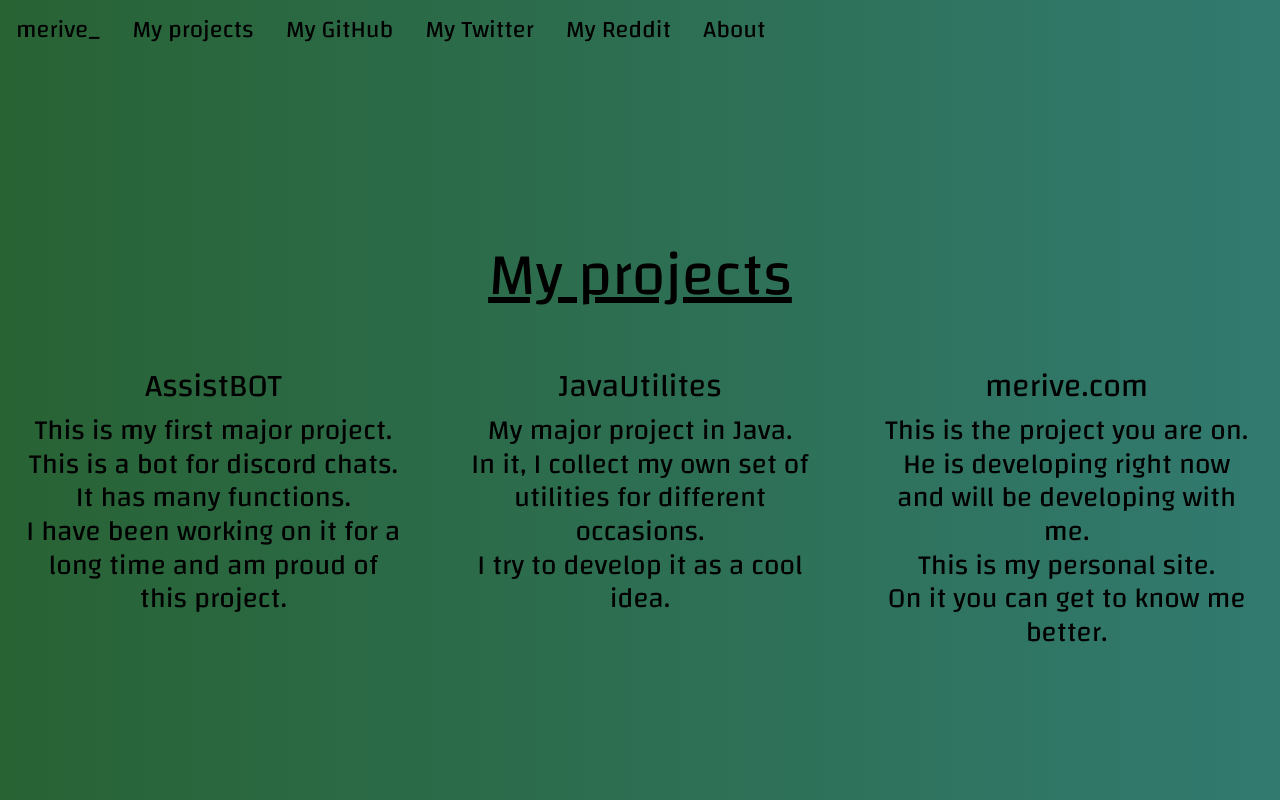
After one commit to merive/merive.com, a Flask app: template templates/projects.html in a window 1280 px wide. The commit adds this page. Run offline with Flask 2, Linux system fonts and the light colour scheme; the template is opened without the code that fills it, so the values that code supplies are empty; some libraries are stand-ins or nearby versions.

Commit message:
Add page My Projects

```diff
--- a/app.py
+++ b/app.py
@@ -14,6 +14,11 @@ def about():
     return render_template('about.html')
 
 
+@app.route('/projects')
+def projects():
+	return render_template('projects.html')
+
+
 @app.errorhandler(404)
 def page_not_found():
     return render_template('404.html'), 404
--- a/static/css/style.css
+++ b/static/css/style.css
@@ -46,3 +46,18 @@ footer {
     color: black;
     font-family: 'Monoton', cursive;
 }
+
+.mp {
+    position: absolute;
+    width: 100%;
+    bottom: 100%;
+    text-align: center;
+    font-size: 24px;
+}
+
+.project {
+    font-size: 12px;
+    float: left;
+    margin: 1.858736059%;
+    width: 29.615861214%;
+}
--- a/templates/base.html
+++ b/templates/base.html
@@ -16,6 +16,7 @@
         <h4>
             <nav class="nav nav-masthead justify-content-center">
                 <a class="nav-link" href="/home">merive_</a>
+                <a class="nav-link" href="/projects">My projects</a>
                 <a class="nav-link" href="https://github.com/merive">My GitHub</a>
                 <a class="nav-link" href="https://twitter.com/merive_">My Twitter</a>
                 <a class="nav-link" href="https://reddit.com/user/merive_">My Reddit</a>
--- /dev/null
+++ b/templates/projects.html
@@ -0,0 +1,30 @@
+{% extends 'base.html' %}
+
+{% block title %}
+Projects
+{% endblock %}
+
+{% block body %}
+<section>
+	<div class="mp">
+		<h1>
+			<u>My projects</u>
+		</h1>
+	</div>
+	<br>
+	<div class="projects">
+		<figure class="project">
+			<h2><a href="https://github.com/merive/AssistBOT">AssistBOT</a></h2>
+			<h3>This is my first major project.<br>This is a bot for discord chats.<br>It has many functions.<br>I have been working on it for a long time and am proud of this project.</h3>
+		</figure>
+		<figure class="project">
+			<h2><a href="https://github.com/merive/JavaUtilites">JavaUtilites</a></h2>
+			<h3>My major project in Java.<br>In it, I collect my own set of utilities for different occasions.<br>I try to develop it as a cool idea.</h3>
+		</figure>
+		<figure class="project">
+			<h2><a href="https://github.com/merive/merive.com">merive.com</a></h2>
+			<h3>This is the project you are on.<br>He is developing right now and will be developing with me.<br>This is my personal site.<br>On it you can get to know me better.</h3>
+		</figure>
+	</div>
+</section>
+{% endblock %}
```
